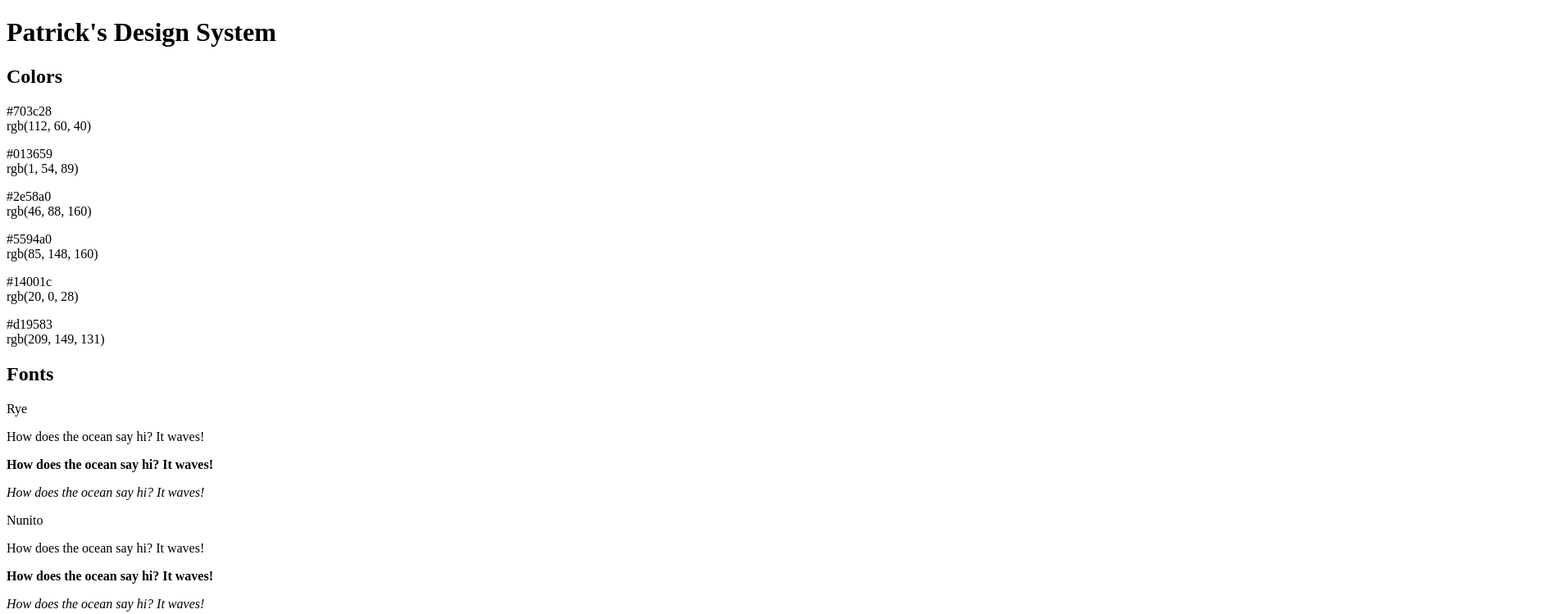
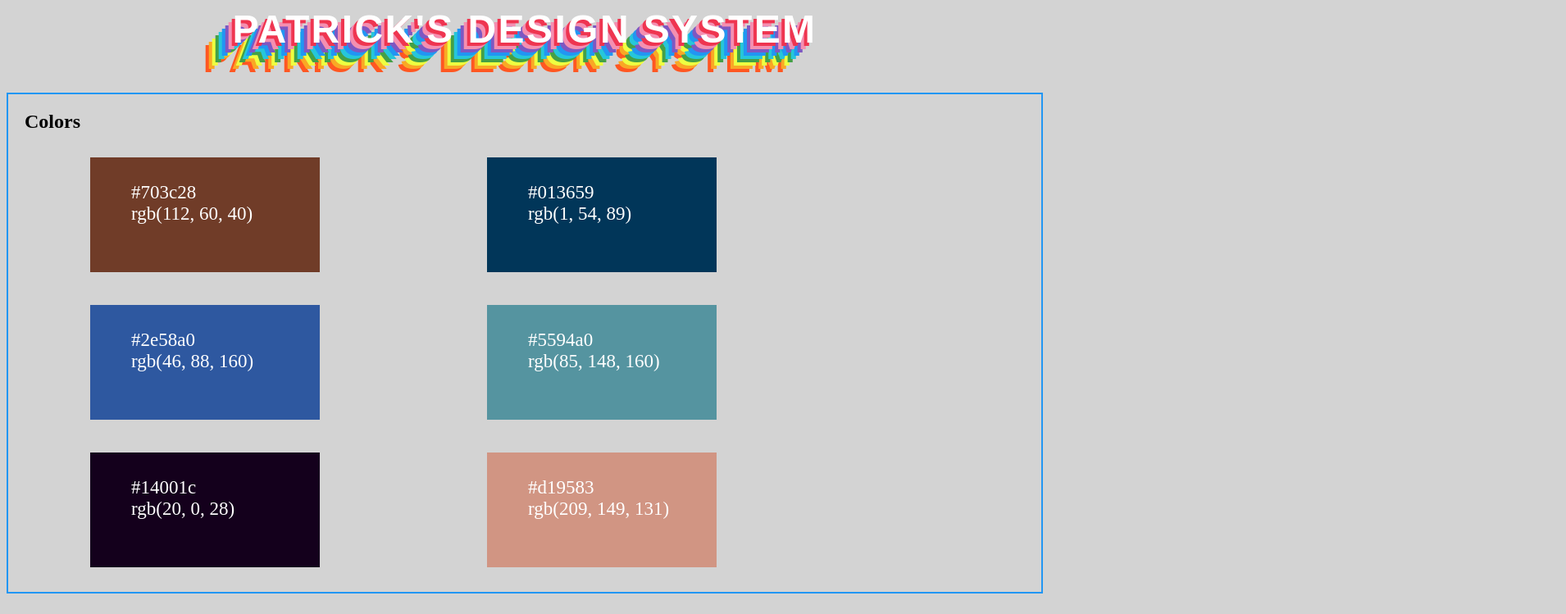
Before and after one commit to PatrickUs98/patrickparis.github.io, a plain HTML site: page index.html in a window 1280 px wide. Shown: the top 749 px of the page at 82% size, 1910 px wide, since content can reach past the window. Drawn offline with nearby package versions, Linux system fonts and the light colour scheme; a web font is replaced by a local one.

Commit message:
Update index.html

```diff
--- a/index.html
+++ b/index.html
@@ -5,7 +5,7 @@
     <meta http-equiv="X-UA-Compatible" content="IE=edge">
     <meta name="viewport" content="width=device-width, initial-scale=1.0">
     <title>Website Design System</title>
-    <link rel="stylesheet" type="text/css" href="/WebSite Design System/CSS/styles.css">
+    <link rel="stylesheet" type="text/css" href="/styles.css">
     <link href="https://fonts.googleapis.com/css2?family=Rye&display=swap" rel="stylesheet">
     <link href="https://fonts.googleapis.com/css2?family=Nunito&display=swap" rel="stylesheet">
     <link href="https://fonts.googleapis.com/css2?family=Kumbh+Sans&display=swap" rel="stylesheet">
```
